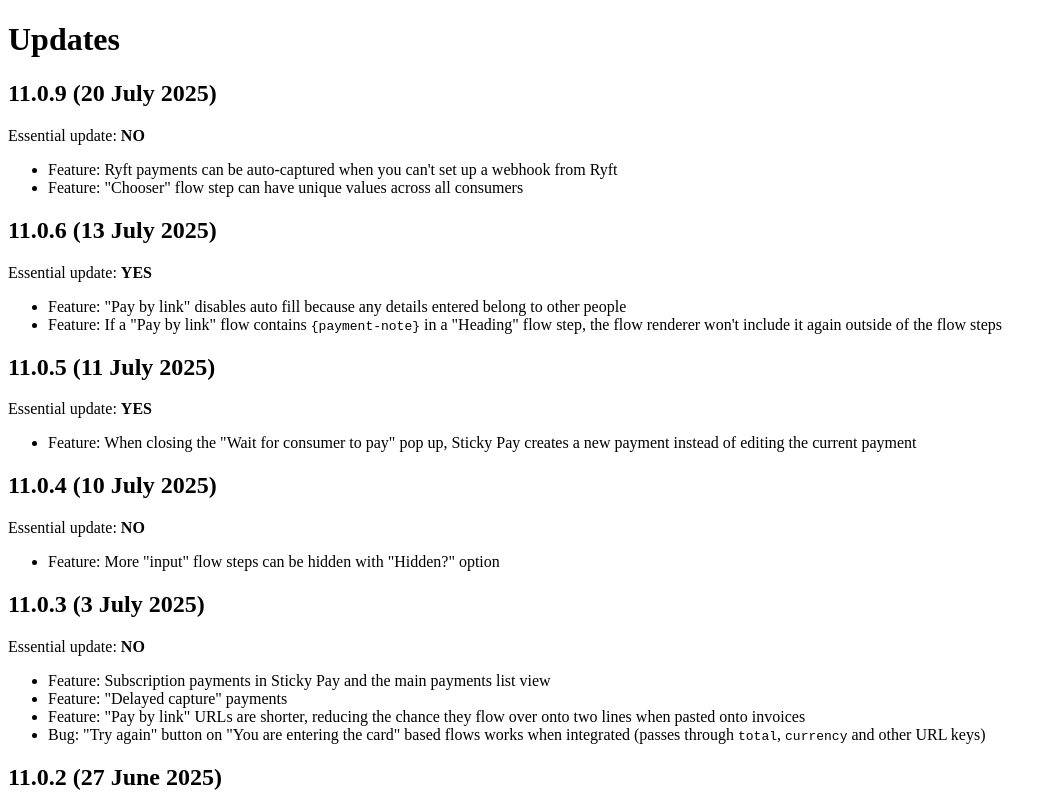
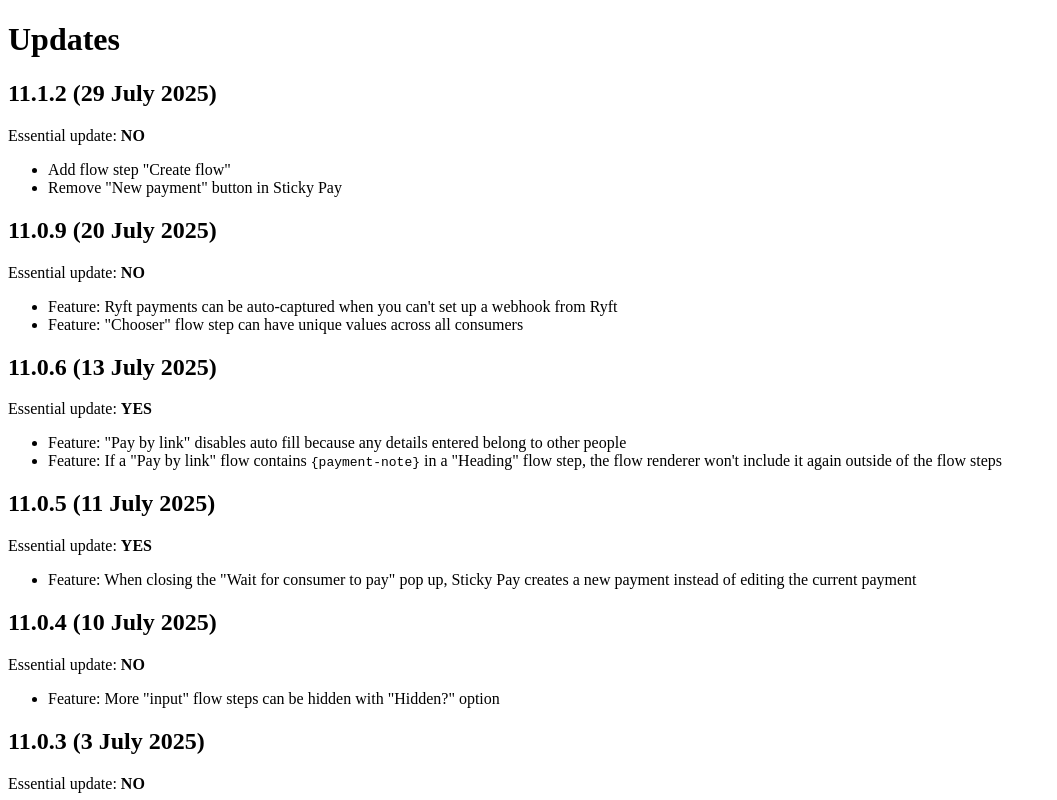
Before and after one commit to Stickyto/sticky-docs, a Next.js app in the folder src/: page /updates in a window 1280 px wide. Shown: the top 800 px of the page, without its empty margins (0-1057 px from the left). Built offline with nearby package versions, Linux system fonts and the light colour scheme.

Commit message:
Changelog: `11.1.2`

```diff
--- a/src/pages/updates.mdx
+++ b/src/pages/updates.mdx
@@ -1,4 +1,11 @@
 # Updates
+
+## 11.1.2 (29 July 2025)
+
+Essential update: **NO**
+
+ - Add flow step "Create flow"
+ - Remove "New payment" button in Sticky Pay
 
 ## 11.0.9 (20 July 2025)
 
```
